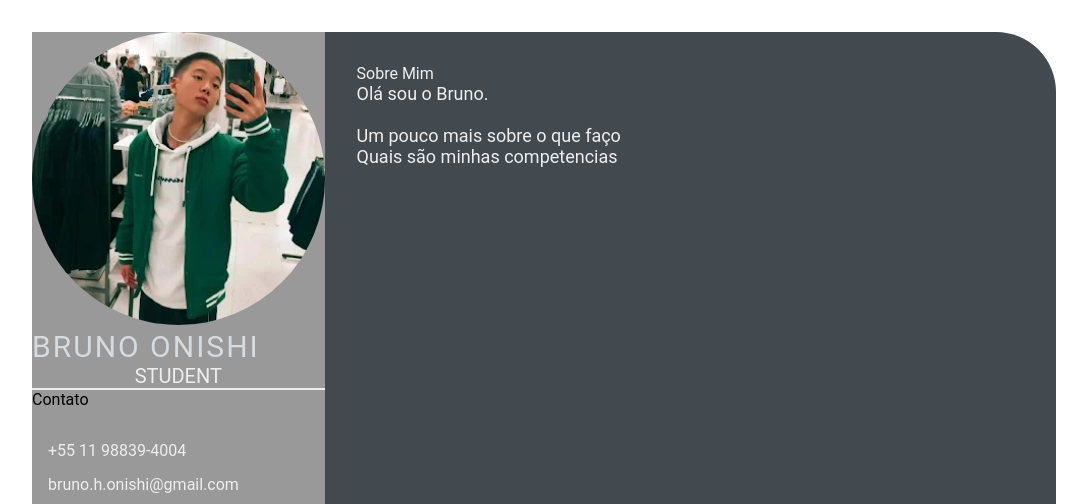
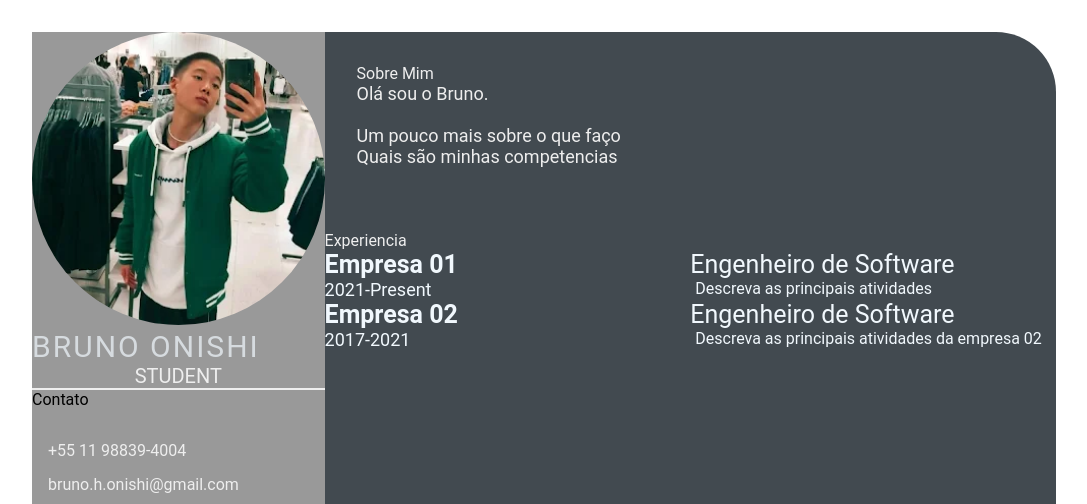
Before and after one commit to brunonishigit/brunonishigit.github.io, a plain HTML site: page index.html in a window 1280 px wide. Shown: the top 504 px of the page, without its empty margins (96-1183 px from the left). Drawn offline with Linux system fonts and the light colour scheme.

Commit message:
feature: add index.html (#3)

```diff
--- a/index.html
+++ b/index.html
@@ -47,6 +47,31 @@
                         </p>
                     </section>
                 </div>
+                <section class="experience gap">
+                    <div class="right-title">Experiencia</div>
+                    <div class="experience-contents">
+                        <div class="exp-left">
+                            <p class="exp-company-name">Empresa 01</p>
+                            <p class="exp-time-period">2021-Present</p>
+                        </div>
+                        <div class="exp-right">
+                            <p class="exp-position">Engenheiro de Software</p>
+                            <p class="exp-desc">
+                                Descreva as principais atividades
+                            </p>
+                        </div>
+                        <div class="exp-left">
+                            <p class="exp-company-name">Empresa 02</p>
+                            <p class="exp-time-period">2017-2021</p>
+                        </div>
+                        <div class="exp-right">
+                            <p class="exp-position">Engenheiro de Software</p>
+                            <p class="exp-desc">
+                                Descreva as principais atividades da empresa 02
+                            </p>
+                        </div>
+                    </div>
+                </section>
             </section>
     </main>
 </body>
--- a/style.css
+++ b/style.css
@@ -101,3 +101,38 @@
     font-size: 18px;
     color: #eeeeee;
 }
+
+.experience-contents,
+.education-contents,
+.awards-contents {
+    display: grid;
+    grid-template-columns: repeat(2, 1fr);
+    padding-bottom: 2rem;
+    color: #F1F8FD;
+}
+
+.exp-company-name,
+.education-school-name,
+.awards-company-name {
+    font-size: 25px;
+    font-weight: bold;
+}
+
+.exp-time-period,
+.educationp-time-period,
+.awards-time-period {
+    font-size: 18px;
+}
+
+.exp-position,
+.education-subject,
+.awards-name {
+    font-size: 25px;
+}
+
+.exp-desc,
+.education-desc,
+.awards-desc {
+    font-size: 16px;
+    padding-left: 5px;
+}
```
